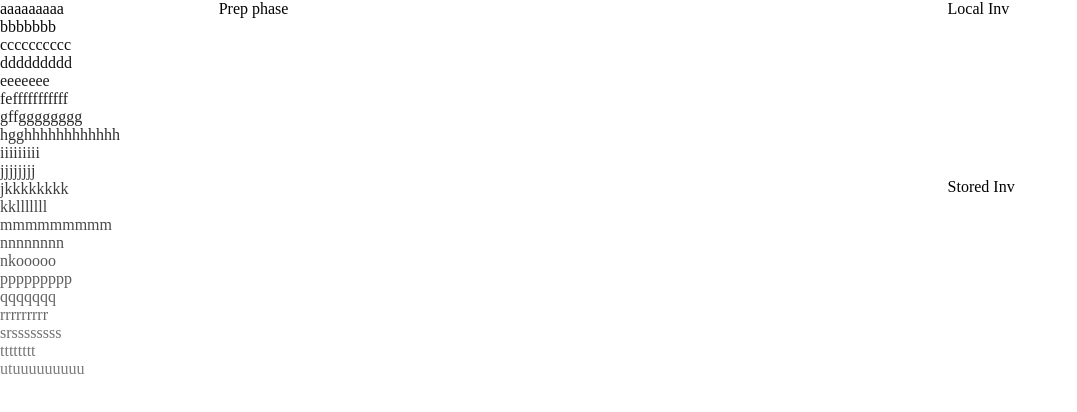
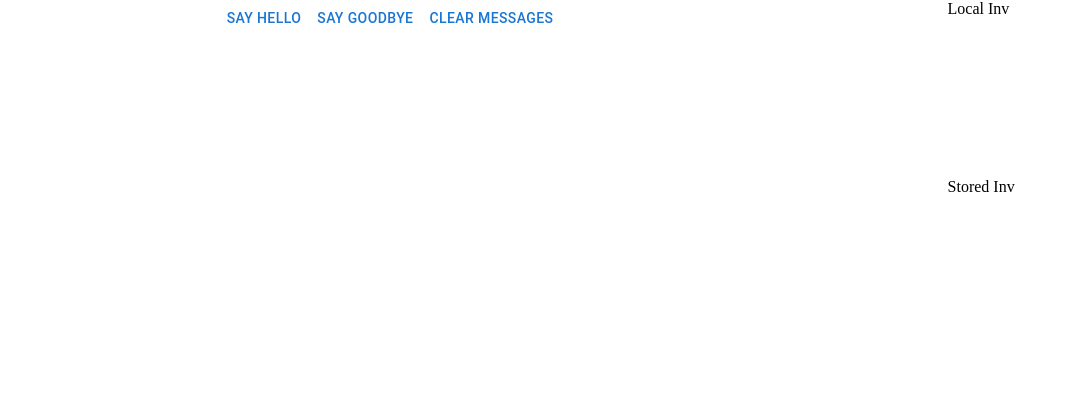
Before and after one commit to SirPrimrose/Eudaimonia, a React (Create React App) app: page / in a window 1280 px wide. Shown: the top 412 px of the page, without its empty margins (0-1077 px from the left). Built offline with nearby package versions, Linux system fonts and the light colour scheme.

Commit message:
Add react redux and implement text log slice

```diff
--- a/package.json
+++ b/package.json
@@ -7,6 +7,7 @@
     "@emotion/styled": "^11.8.1",
     "@mui/icons-material": "^5.5.1",
     "@mui/material": "^5.5.3",
+    "@reduxjs/toolkit": "^1.8.1",
     "@testing-library/jest-dom": "^5.16.3",
     "@testing-library/react": "^12.1.4",
     "@testing-library/user-event": "^13.5.0",
@@ -16,6 +17,8 @@
     "react-redux": "^7.2.8",
     "react-router-dom": "^6.3.0",
     "react-scripts": "5.0.0",
+    "redux": "^4.1.2",
+    "uuid": "^8.3.2",
     "web-vitals": "^2.1.4"
   },
   "scripts": {
--- a/src/game/Eudaimonia.jsx
+++ b/src/game/Eudaimonia.jsx
@@ -23,7 +23,12 @@ class Eudaimonia extends React.PureComponent {
 
   render() {
     return (
-      <Grid sx={{ height: '100%' }} container spacing={4}>
+      <Grid
+        className="eudaimonia"
+        sx={{ height: '100%' }}
+        container
+        spacing={4}
+      >
         <Grid item xs={2}>
           <TextPanel />
         </Grid>
--- a/src/game/consts.js
+++ b/src/game/consts.js
@@ -1,6 +1,6 @@
-const phases = {
-  Wander: 'Wander',
-  Preparation: 'Preparation',
+const PHASES = {
+  WANDER: 'Wander',
+  PREP: 'Preparation',
 };
 
-export default phases;
+export default PHASES;
--- a/src/game/layout/GamePanel.jsx
+++ b/src/game/layout/GamePanel.jsx
@@ -1,6 +1,6 @@
 import { Grid } from '@mui/material';
 import React from 'react';
-import phases from '../consts';
+import PHASES from '../consts';
 import InventoryPanel from './InventoryPanel';
 import PhasePanel from './PhasePanel';
 
@@ -9,7 +9,7 @@ class GamePanel extends React.PureComponent {
     return (
       <Grid sx={{ height: '100%' }} container spacing={4}>
         <Grid item xs={8}>
-          <PhasePanel phase={phases.Preparation} />
+          <PhasePanel phase={PHASES.WANDER} />
         </Grid>
         <Grid item xs={4}>
           <InventoryPanel />
--- a/src/game/layout/PhasePanel.jsx
+++ b/src/game/layout/PhasePanel.jsx
@@ -1,12 +1,12 @@
 import React from 'react';
 import PropTypes from 'prop-types';
-import phases from '../consts';
+import PHASES from '../consts';
 import PreparationPhase from './phases/PreparationPhase';
 import WanderPhase from './phases/WanderPhase';
 
 const compForPhase = {
-  [phases.Wander]: WanderPhase,
-  [phases.Preparation]: PreparationPhase,
+  [PHASES.WANDER]: WanderPhase,
+  [PHASES.PREP]: PreparationPhase,
 };
 
 class PhasePanel extends React.PureComponent {
--- a/src/game/layout/TextPanel.jsx
+++ b/src/game/layout/TextPanel.jsx
@@ -1,9 +1,11 @@
 import React from 'react';
 import PropTypes from 'prop-types';
+import { connect } from 'react-redux';
+import { getTextLogMessages } from '../../slice/textLogSlice';
 
 class TextPanel extends React.PureComponent {
   getMessageLayout = (messages) =>
-    messages.map((message) => <div key={message}>{message}</div>);
+    messages.map((message) => <div key={message.id}>{message.text}</div>);
 
   render() {
     const { messages } = this.props;
@@ -16,33 +18,20 @@ class TextPanel extends React.PureComponent {
 }
 
 TextPanel.propTypes = {
-  messages: PropTypes.arrayOf(PropTypes.string),
+  messages: PropTypes.arrayOf(
+    PropTypes.shape({
+      id: PropTypes.string.isRequired,
+      text: PropTypes.string.isRequired,
+    })
+  ),
 };
 
 TextPanel.defaultProps = {
-  messages: [
-    'aaaaaaaaa',
-    'bbbbbbb',
-    'cccccccccc',
-    'ddddddddd',
-    'eeeeeee',
-    'fefffffffffff',
-    'gffgggggggg',
-    'hgghhhhhhhhhhhh',
-    'iiiiiiiii',
-    'jjjjjjjj',
-    'jkkkkkkkk',
-    'kklllllll',
-    'mmmmmmmmm',
-    'nnnnnnnn',
-    'nkooooo',
-    'ppppppppp',
-    'qqqqqqq',
-    'rrrrrrrrr',
-    'srssssssss',
-    'tttttttt',
-    'utuuuuuuuuu',
-  ],
+  messages: [],
 };
 
-export default TextPanel;
+const mapStateToProps = (state) => ({
+  messages: getTextLogMessages(state),
+});
+
+export default connect(mapStateToProps)(TextPanel);
--- a/src/game/layout/phases/WanderPhase.jsx
+++ b/src/game/layout/phases/WanderPhase.jsx
@@ -1,10 +1,25 @@
-import { Box, Grid, Paper, Stack, Typography } from '@mui/material';
+/* eslint-disable react/prop-types */
+import { Button } from '@mui/material';
 import React from 'react';
+import { connect } from 'react-redux';
+import { actions as textLogActions } from '../../../slice/textLogSlice';
 
 class WanderPhase extends React.PureComponent {
   render() {
-    return <div>Wander phase</div>;
+    const { addMessage, clearMessages } = this.props;
+    return (
+      <div>
+        <Button onClick={() => addMessage('Hello')}>Say hello</Button>
+        <Button onClick={() => addMessage('Goodbye')}>Say goodbye</Button>
+        <Button onClick={() => clearMessages()}>Clear messages</Button>
+      </div>
+    );
   }
 }
 
-export default WanderPhase;
+const mapDispatchToProps = {
+  addMessage: textLogActions.addMessage,
+  clearMessages: textLogActions.clearMessages,
+};
+
+export default connect(null, mapDispatchToProps)(WanderPhase);
--- a/src/index.css
+++ b/src/index.css
@@ -14,3 +14,7 @@ body {
   mask-image: linear-gradient(black, transparent);
   mask-mode: alpha;
 }
+
+.eudaimonia {
+  overflow: hidden;
+}
--- a/src/index.jsx
+++ b/src/index.jsx
@@ -1,7 +1,14 @@
 import ReactDOM from 'react-dom';
 import React from 'react';
+import { Provider } from 'react-redux';
 import App from './App';
 import './index.css';
+import store from './store';
 
 const rootElement = document.getElementById('root');
-ReactDOM.render(<App />, rootElement);
+ReactDOM.render(
+  <Provider store={store}>
+    <App />
+  </Provider>,
+  rootElement
+);
--- /dev/null
+++ b/src/slice/textLogSlice.js
@@ -0,0 +1,26 @@
+/* eslint-disable no-param-reassign */
+import { createSlice } from '@reduxjs/toolkit';
+import { v4 as uuid } from 'uuid';
+
+const initialState = {
+  messages: [],
+};
+
+export const textLogSlice = createSlice({
+  name: 'textLog',
+  initialState,
+  reducers: {
+    addMessage: (state, action) => {
+      state.messages.unshift({ id: uuid(), text: action.payload });
+    },
+    clearMessages: (state) => {
+      state.messages = initialState.messages;
+    },
+  },
+});
+
+export const getTextLogMessages = (store) => store.textLog.messages;
+
+export const { actions } = textLogSlice;
+
+export default textLogSlice.reducer;
--- /dev/null
+++ b/src/store.js
@@ -0,0 +1,8 @@
+import { configureStore } from '@reduxjs/toolkit';
+import textLogReducer from './slice/textLogSlice';
+
+export default configureStore({
+  reducer: {
+    textLog: textLogReducer,
+  },
+});
```
Also changed, not shown: 1 other file (tests, documents, lock files or other folders).
